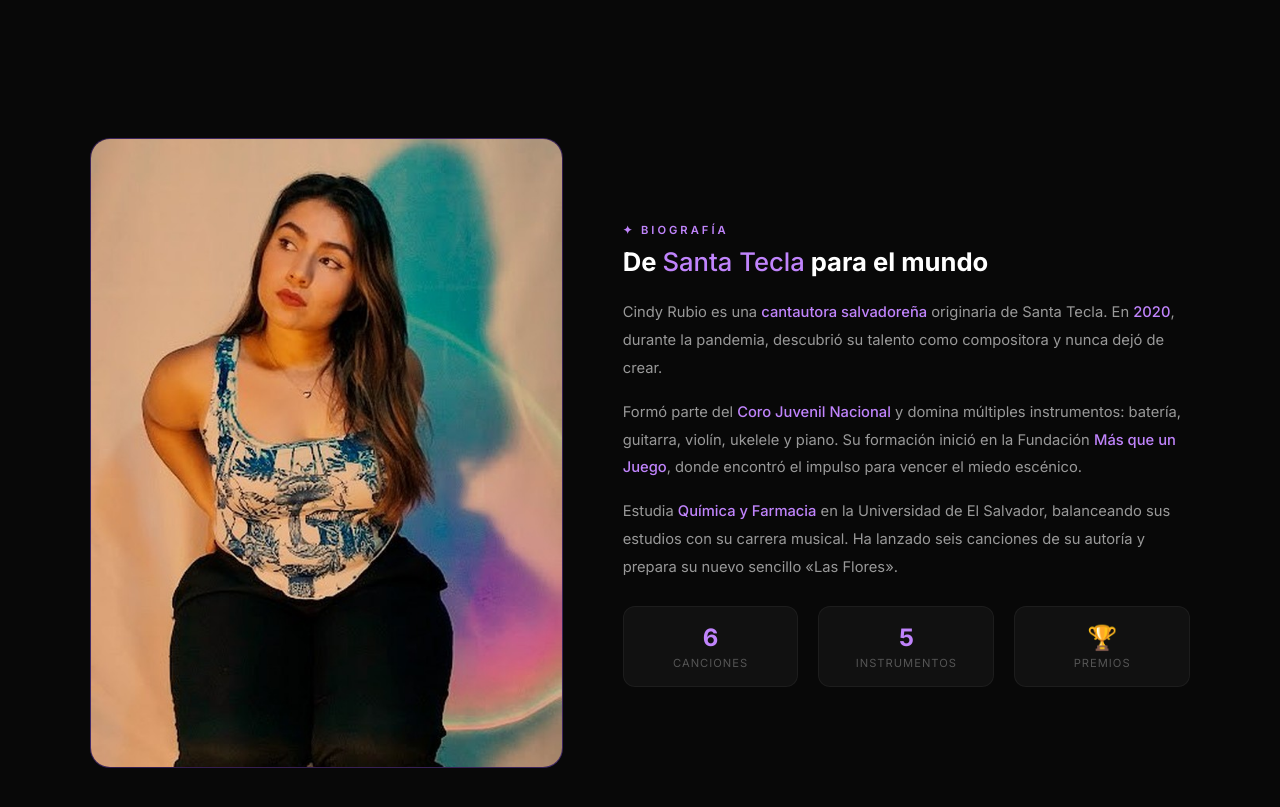
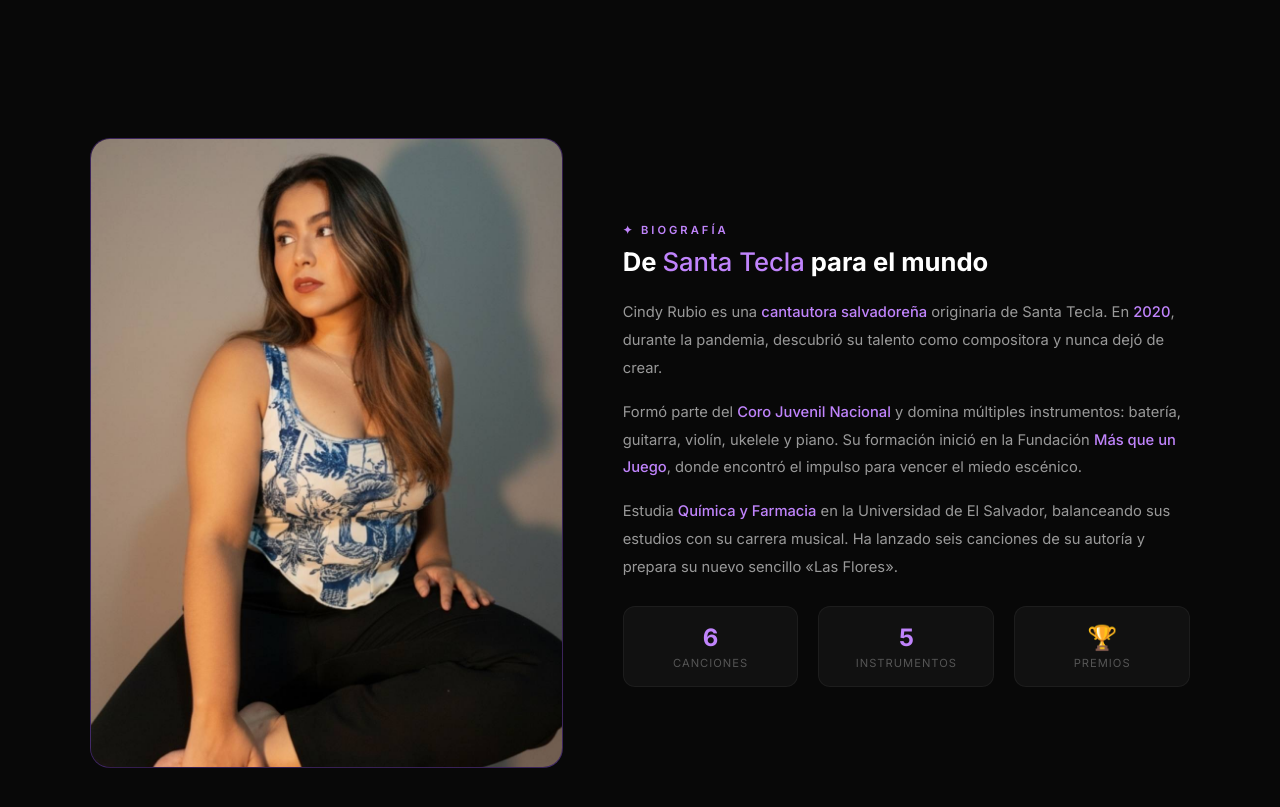
Before and after one commit to cindyrubiomusicsv/musicspacesv, a plain HTML site: page index.html in a window 1280 px wide. Shown: the part 1500-2307 px from the top of the page. Drawn offline with nearby package versions, Linux system fonts and the light colour scheme; a web font is replaced by a local one.

Commit message:
Update bio photo

```diff
--- a/index.html
+++ b/index.html
@@ -481,7 +481,7 @@
 <section id="bio">
     <div class="container">
         <div class="bio-img">
-            <img src="img/med_img_a2634312a336.jpg" alt="Cindy Rubio" onerror="this.parentElement.innerHTML='🎤'" style="font-size:8em;display:flex;align-items:center;justify-content:center;color:#c084fc;">
+            <img src="img/bio_cindy.jpg" alt="Cindy Rubio">
         </div>
         <div class="bio-text">
             <div class="section-tag">✦ Biografía</div>
```
Also changed, not shown: img/bio_cindy.jpg (added).
